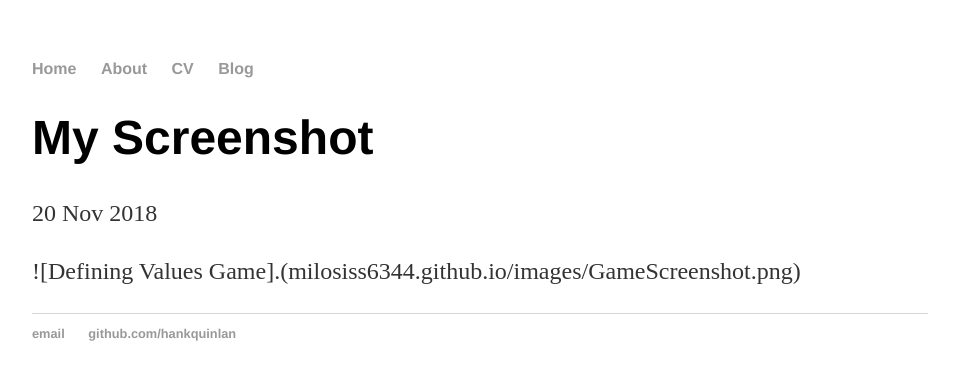
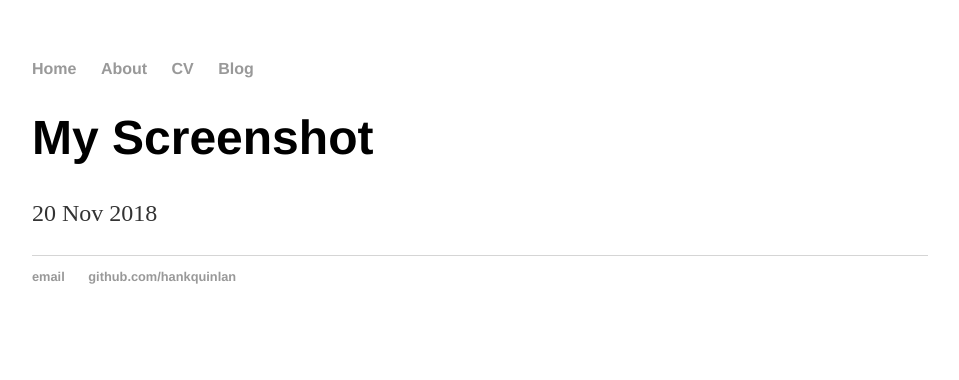
Before and after one commit to milosiss6344/milosiss6344.github.io, a Jekyll site: the page built from _posts/2018-11-20-My-Screenshot.md, in a window 1280 px wide. Shown: the top 380 px of the page, without its empty margins (160-1119 px from the left). Built offline with Jekyll 4.4.1, drawn with Linux system fonts in a browser that asks for light colours.

Commit message:
Update 2018-11-20-My-Screenshot.md

```diff
--- a/_posts/2018-11-20-My-Screenshot.md
+++ b/_posts/2018-11-20-My-Screenshot.md
@@ -3,5 +3,3 @@ layout: post
 title: "My Screenshot"
 date: 2018-11-20
 ---
-
-![Defining Values Game].(milosiss6344.github.io/images/GameScreenshot.png)
```
